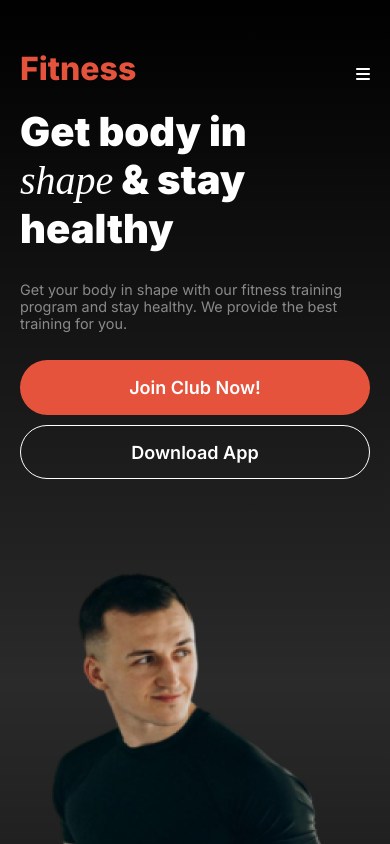
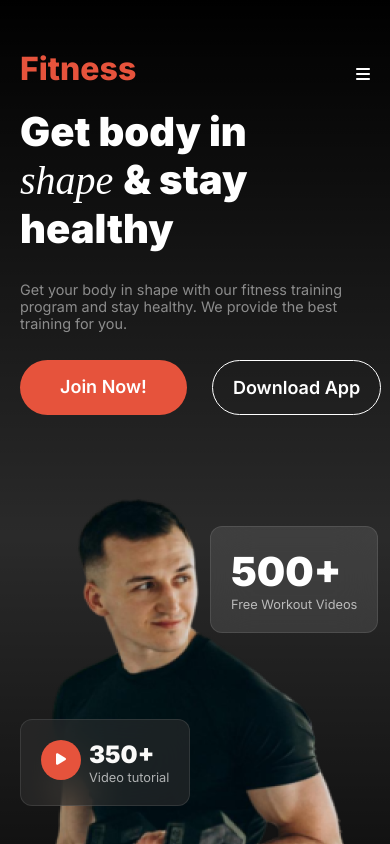
Before and after one commit to miftah1299/fitness-training-website, a plain HTML site: page index.html in a window 390 px wide. Shown: the top 844 px of the page. Drawn offline with Linux system fonts and the light colour scheme; a web font is replaced by a local one.

Commit message:
made banner responsive

```diff
--- a/index.html
+++ b/index.html
@@ -29,22 +29,24 @@
             <div class="banner-text">
                 <h2 class="banner-title">
                     Get body in <br>
-                    <span class="shape">shape</span> & stay <br>
+                    <span class="shape">shape </span>& stay <br>
                     healthy
                 </h2>
                 <p class="banner-desc">
                     Get your body in shape with our fitness training program and stay healthy. We provide the best
                     training for you.
                 </p>
-                <button class="btn-primary">Join Club Now!</button>
-                <button class="btn btn-primary">Download App</button>
+                <div class="button-container"> <button class="btn-primary">Join <span class="club">Club</span>
+                        Now!</button>
+                    <button class="btn btn-primary">Download App</button>
+                </div>
             </div>
 
             <div class="banner-img">
                 <img src="images/banner.png" alt="banner">
                 <button id="btn1" class="btn1">
                     <div class="ellipse">
-
+                        <i class="fa-solid fa-play"></i>
                     </div>
                     <div>
                         <span class="font1">350+</span><br>
@@ -105,7 +107,7 @@
         <!-- runs section -->
         <section class="runs">
             <div class="runs-text">
-                <h2 class="section-title">Runs an Extra Mile Easily</h2>
+                <h2 class="section-title">Run an Extra Mile Easily</h2>
                 <p class="section-desc">
                     Run an extra mile easily with our fitness training program. This program is designed to help you run
                     an extra mile easily. We provide the best training for you.
@@ -140,7 +142,7 @@
                 <div class="team">
                     <img src="images/trainer2.png" alt="">
                     <div class="team-desc">
-                        <h3 class="img-title">Cameron William</h3>
+                        <h3 class="img-title">Cameron Willi</h3>
                         <p class="section-desc">Trainer</p>
                     </div>
                 </div>
--- a/styles/responsive.css
+++ b/styles/responsive.css
@@ -3,18 +3,43 @@
         box-sizing: border-box;
     }
 
-    .nav {
-        margin: 0 20px;
+    .fa-solid.fa-bars {
+        display: block;
+        color: white;
+        cursor: pointer;
+    }
+
+    .fa-solid.fa-play {
+        display: block;
+        color: white;
+        cursor: pointer;
+    }
+
+    .club {
+        display: none;
+    }
+
+    .button-container {
+        display: flex;
+        gap: 10px;
+    }
+
+    .banner .btn-primary {
+        display: flex;
+        gap: 10px;
+        white-space: nowrap;
+    }
+
+    .banner .btn {
+        padding: 16px 20px;
     }
 
     .header {
         padding-bottom: 10px;
     }
 
-    .fa-solid.fa-bars {
-        display: block;
-        color: white;
-        cursor: pointer;
+    .nav {
+        margin: 0 20px;
     }
 
     .nav-links {
@@ -47,22 +72,24 @@
         font-size: 0.9rem;
     }
 
-    .btn-primary {
-        width: 100%;
-        margin-bottom: 10px;
+    .banner-img {
+        margin-top: 20px;
+        height: 588px;
+        /* overflow: hidden; */
     }
 
-    .btn {
-        width: 100%;
+    /* #btn1,
+    #btn2 {
+        margin: 10px 0;
+    } */
+    #btn1 {
+        margin-left: -0px;
+        margin-top: -340px;
     }
 
-    .banner-img {
-        margin-top: 20px;
-    }
-
-    #btn1,
     #btn2 {
-        margin: 10px 0;
+        margin-top: -280px;
+        margin-left: 190px;
     }
 
     .habbits {
@@ -91,8 +118,13 @@
         padding: 20px;
     }
 
+    .runs .btn-primary {
+        width: 100%;
+        margin-bottom: 0px;
+    }
+
     .runs-img {
-        margin: 20px 0;
+        margin: 30px 0;
     }
 
     .runs-img {
@@ -114,7 +146,7 @@
     }
 
     .team img {
-        width: 300px;
+        width: 295px;
         height: 272px;
         /* padding: 0px 20px; */
     }
--- a/styles/style.css
+++ b/styles/style.css
@@ -10,6 +10,10 @@
 .fa-solid.fa-bars {
     display: none;
     /* color: white; */
+}
+
+.fa-solid.fa-play {
+    display: none;
 }
 
 .font1 {
@@ -57,13 +61,12 @@
     text-align: left;
     backdrop-filter: blur(20px);
     background: rgba(48, 48, 48, 0.54);
+    white-space: nowrap;
 }
 
 .btn2 {
     background: rgba(255, 255, 255, 0.1);
 }
-
-
 
 
 /* -------------- HEADER SECTION -------------- */
@@ -137,6 +140,8 @@ nav li a {
     display: flex;
     justify-content: space-between;
     gap: 165px;
+
+    /* border: 2px solid red; */
 }
 
 .banner-text {
@@ -177,12 +182,14 @@ nav li a {
 }
 
 #btn2 {
-    /* position: absolute; */
     margin-top: -380px;
     margin-left: 220px;
 }
 
 .ellipse {
+    display: flex;
+    justify-content: center;
+    align-items: center;
     background: rgb(230, 83, 60);
     width: 40px;
     height: 40px;
```
